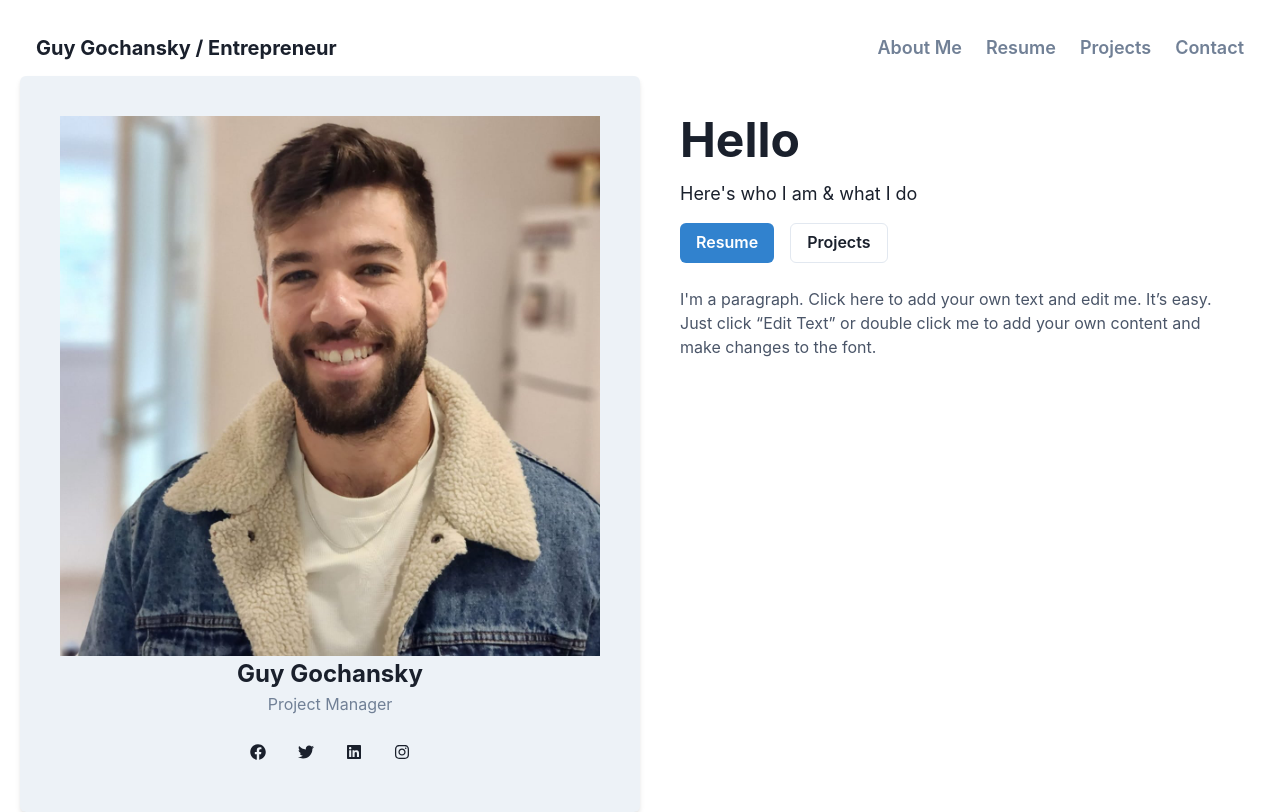
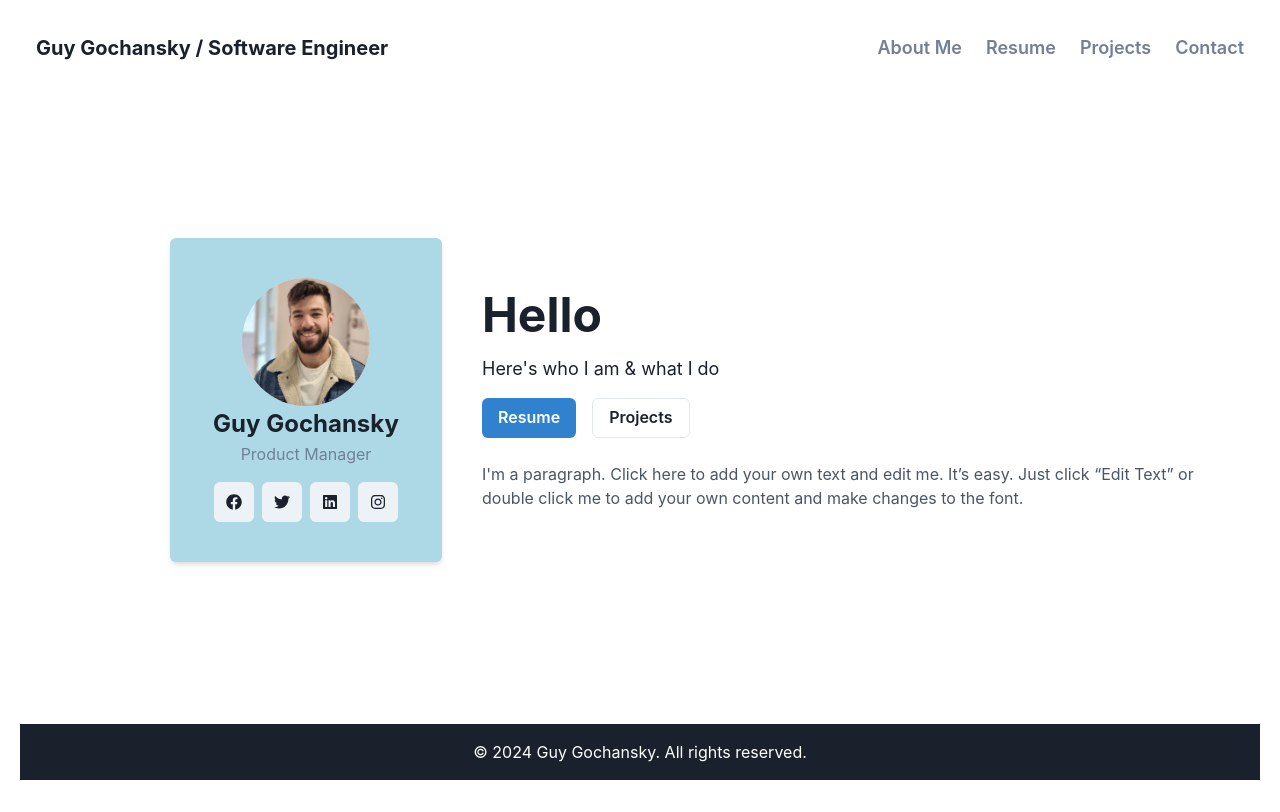
Before and after one commit to guhan1584/Portfolio, a React (Vite) app in the folder Personal-Website/: page / in a window 1280 px wide. Built offline with nearby package versions, Linux system fonts and the light colour scheme.

Commit message:
Moving the ProfileSection to the middle

```diff
--- a/Personal-Website/src/components/Footer.tsx
+++ b/Personal-Website/src/components/Footer.tsx
@@ -3,7 +3,7 @@ import { Box, Text } from "@chakra-ui/react";
 const Footer = () => {
   return (
     <Box as="footer" p={4} bg="gray.800" color="white" textAlign="center">
-      <Text>&copy; 2024 [Your Name]. All rights reserved.</Text>
+      <Text>&copy; 2024 Guy Gochansky. All rights reserved.</Text>
     </Box>
   );
 };
--- /dev/null
+++ b/Personal-Website/src/components/Hero.tsx
@@ -0,0 +1,61 @@
+import {
+  Box,
+  Flex,
+  IconButton,
+  Text,
+  Image,
+  Avatar,
+  Card,
+} from "@chakra-ui/react";
+import { FaFacebook, FaTwitter, FaLinkedin, FaInstagram } from "react-icons/fa";
+import me from "../assets/MyPicture.jpeg";
+
+const Hero = () => {
+  return (
+    <Card textAlign="center" p="10" bg="lightblue" rounded="md" shadow="md">
+      <Avatar
+        marginLeft={"8"}
+        size={"2xl"}
+        name="Guy Gochansky"
+        src={me}
+        bg="gray.200"
+      />
+      <Text fontSize="2xl" fontWeight="bold">
+        Guy Gochansky
+      </Text>
+      <Text color="gray.500">Product Manager</Text>
+      <Flex justifyContent="center" mt="4">
+        <IconButton
+          as="a"
+          href="#"
+          icon={<FaFacebook />}
+          mx="1"
+          aria-label="Facebook"
+        />
+        <IconButton
+          as="a"
+          href="#"
+          icon={<FaTwitter />}
+          mx="1"
+          aria-label="Twitter"
+        />
+        <IconButton
+          as="a"
+          href="#"
+          icon={<FaLinkedin />}
+          mx="1"
+          aria-label="LinkedIn"
+        />
+        <IconButton
+          as="a"
+          href="#"
+          icon={<FaInstagram />}
+          mx="1"
+          aria-label="Instagram"
+        />
+      </Flex>
+    </Card>
+  );
+};
+
+export default Hero;
--- a/Personal-Website/src/components/NavBar.tsx
+++ b/Personal-Website/src/components/NavBar.tsx
@@ -5,7 +5,7 @@ const NavBar = () => {
   return (
     <Flex as="nav" p="4" alignItems="center">
       <Heading fontSize="xl" fontWeight="bold">
-        Guy Gochansky / Entrepreneur
+        Guy Gochansky / Software Engineer
       </Heading>
       <Spacer />
       <Box>
--- a/Personal-Website/src/components/ProfileSection.tsx
+++ b/Personal-Website/src/components/ProfileSection.tsx
@@ -1,53 +1,16 @@
 import { Box, Flex, IconButton, Image, Text } from "@chakra-ui/react";
-import { FaFacebook, FaTwitter, FaLinkedin, FaInstagram } from "react-icons/fa";
-import me from "../assets/MyPicture.jpeg";
+import Hero from "./Hero";
+import IntroSection from "./IntroSection";
 
 const ProfileSection = () => {
   return (
-    <Box textAlign="center" p="10" bg="gray.100" rounded="md" shadow="md">
-      <Image
-        // borderRadius="full"
-        // boxSize="150px"
-        // src="me"
-        // alt="Profile"
-        // mb="4"
-        src={me}
-      />
-      <Text fontSize="2xl" fontWeight="bold">
-        Guy Gochansky
-      </Text>
-      <Text color="gray.500">Project Manager</Text>
-      <Flex justifyContent="center" mt="4">
-        <IconButton
-          as="a"
-          href="#"
-          icon={<FaFacebook />}
-          mx="1"
-          aria-label="Facebook"
-        />
-        <IconButton
-          as="a"
-          href="#"
-          icon={<FaTwitter />}
-          mx="1"
-          aria-label="Twitter"
-        />
-        <IconButton
-          as="a"
-          href="#"
-          icon={<FaLinkedin />}
-          mx="1"
-          aria-label="LinkedIn"
-        />
-        <IconButton
-          as="a"
-          href="#"
-          icon={<FaInstagram />}
-          mx="1"
-          aria-label="Instagram"
-        />
-      </Flex>
-    </Box>
+    <Flex direction={"row"} justifyContent={"center"} alignItems={"center"}>
+      <Box marginLeft={150}>
+        <Hero />
+      </Box>
+
+      <IntroSection />
+    </Flex>
   );
 };
 
--- a/Personal-Website/src/pages/HomePage.tsx
+++ b/Personal-Website/src/pages/HomePage.tsx
@@ -1,19 +1,23 @@
-import { Grid, GridItem } from "@chakra-ui/react";
-import IntroSection from "../components/IntroSection";
+import { Box, Grid, GridItem } from "@chakra-ui/react";
 import NavBar from "../components/NavBar";
 import ProfileSection from "../components/ProfileSection";
+import Footer from "../components/Footer";
 
 const HomePage = () => {
   return (
-    <Grid templateColumns="1fr 1fr" templateRows="auto" h="100vh" p="20px">
-      <GridItem colSpan={2}>
+    <Grid templateRows="auto 1fr auto" h="100vh" p="20px" gap={4}>
+      <GridItem>
         <NavBar />
       </GridItem>
-      <GridItem>
+      <GridItem
+        display={"flex"}
+        alignItems={"center"}
+        justifyContent={"center"}
+      >
         <ProfileSection />
       </GridItem>
       <GridItem>
-        <IntroSection />
+        <Footer />
       </GridItem>
     </Grid>
   );
```
